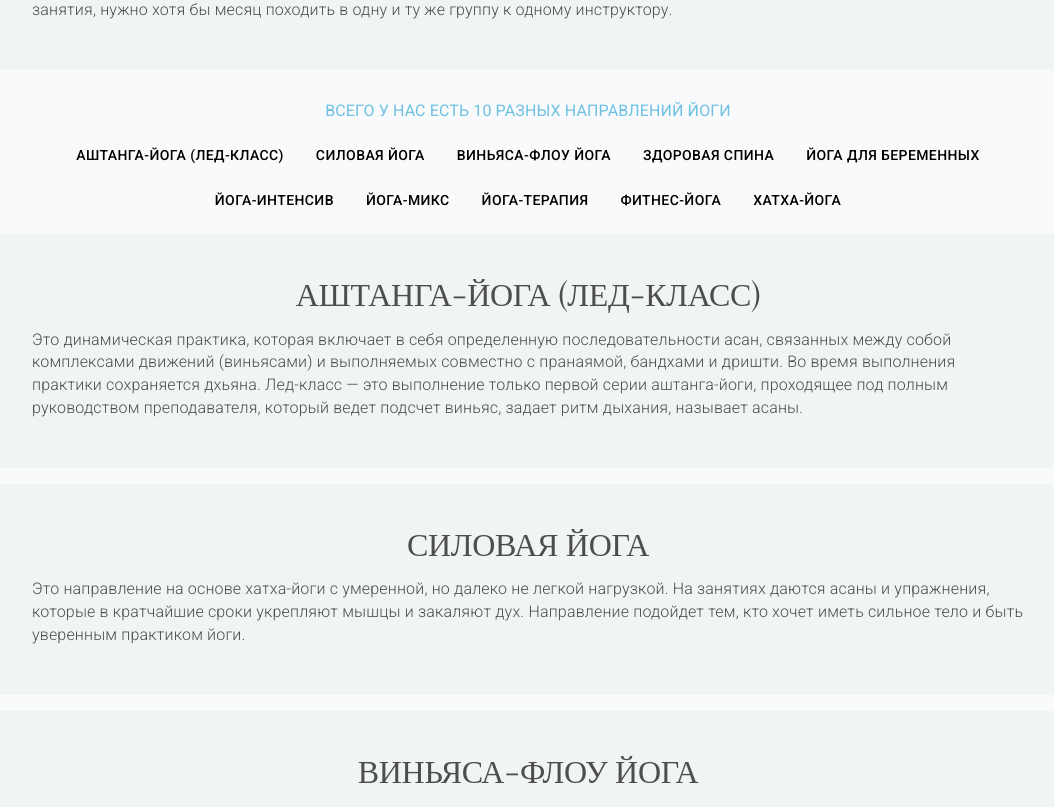
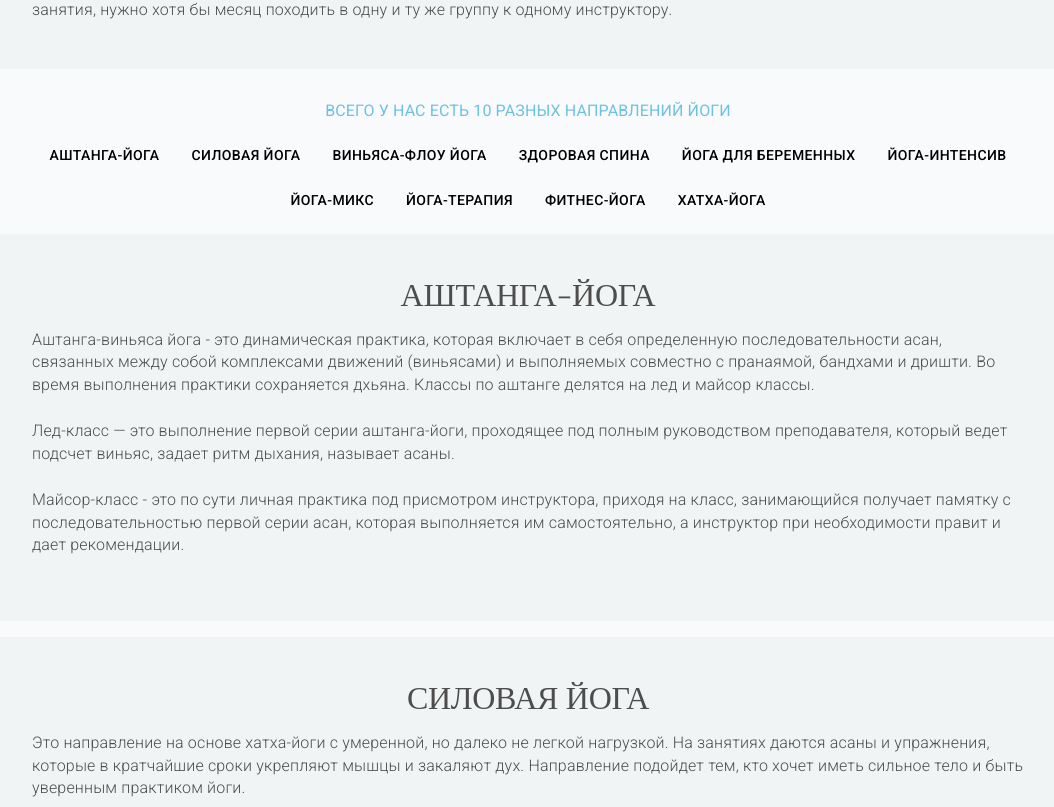
Before and after one commit to errfrost/vite-simple-config, a React (Vite) app: page /classes in a window 1280 px wide. Shown: the part 713-1520 px from the top of the page, without its empty margins (112-1166 px from the left). Built offline with nearby package versions, Linux system fonts and the light colour scheme.

Commit message:
feat: new class description

```diff
--- a/public/data/classes.json
+++ b/public/data/classes.json
@@ -2,8 +2,8 @@
     "classes": [
         {
             "id": 6,
-            "class": "Аштанга-йога (лед-класс)",
-            "description": "Это динамическая практика, которая включает в себя определенную последовательности асан, связанных между собой комплексами движений (виньясами) и выполняемых совместно с пранаямой, бандхами и дришти. Во время выполнения практики сохраняется дхьяна. Лед-класс — это выполнение только первой серии аштанга-йоги, проходящее под полным руководством преподавателя, который ведет подсчет виньяс, задает ритм дыхания, называет асаны."
+            "class": "Аштанга-йога",
+            "description": "Аштанга-виньяса йога - это динамическая практика, которая включает в себя определенную последовательности асан, связанных между собой комплексами движений (виньясами) и выполняемых совместно с пранаямой, бандхами и дришти. Во время выполнения практики сохраняется дхьяна. Классы по аштанге делятся на лед и майсор классы.\n\nЛед-класс — это выполнение первой серии аштанга-йоги, проходящее под полным руководством преподавателя, который ведет подсчет виньяс, задает ритм дыхания, называет асаны.\n\nМайсор-класс - это по сути личная практика под присмотром инструктора, приходя на класс, занимающийся получает памятку с последовательностью первой серии асан, которая выполняется им самостоятельно, а инструктор при необходимости правит и дает рекомендации."
         },
         {
             "id": 0,
--- a/src/pages/Classes.tsx
+++ b/src/pages/Classes.tsx
@@ -152,7 +152,12 @@ export default function Classes() {
                             >
                                 {currentClass.class}
                             </Typography>
-                            <Typography variant="body2" component="p" p={2}>
+                            <Typography
+                                variant="body2"
+                                component="p"
+                                p={2}
+                                sx={{ whiteSpace: 'pre-line', pb: 4 }}
+                            >
                                 {currentClass.description}
                             </Typography>
                         </Paper>
```
